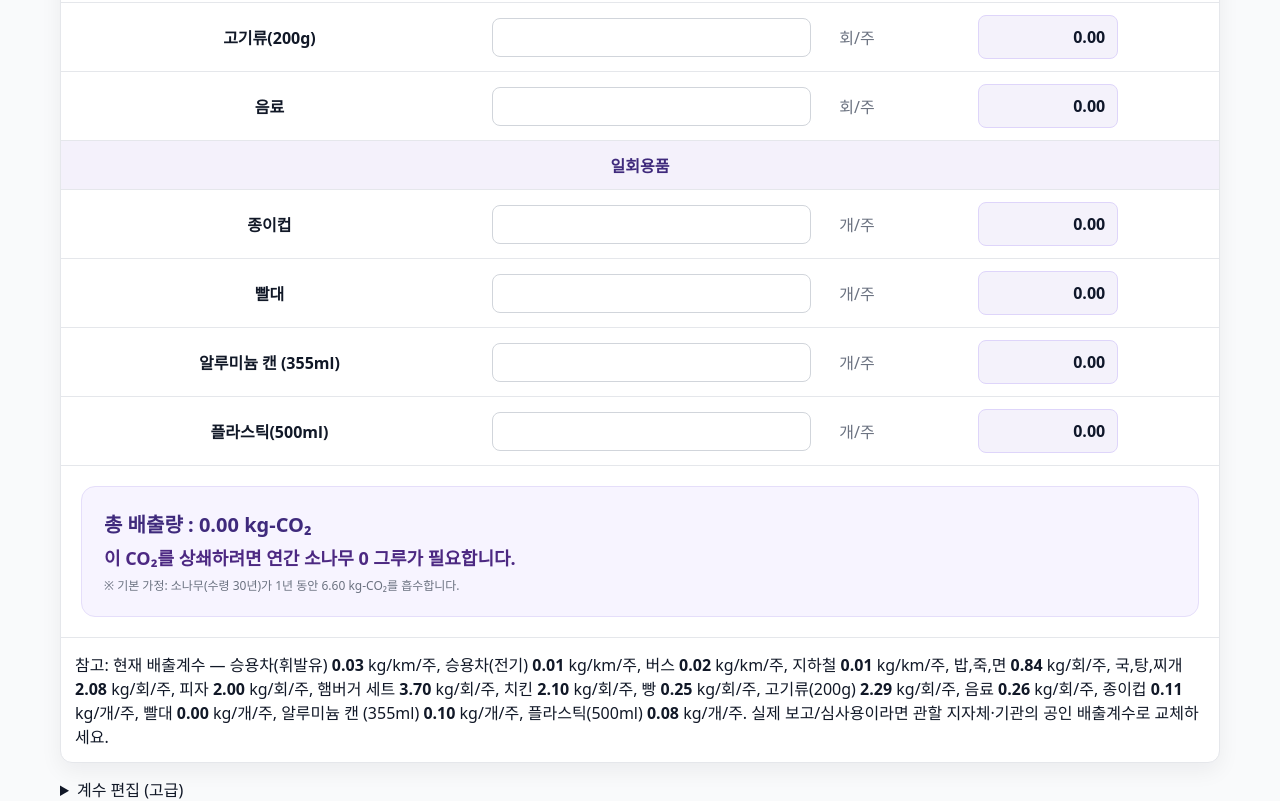
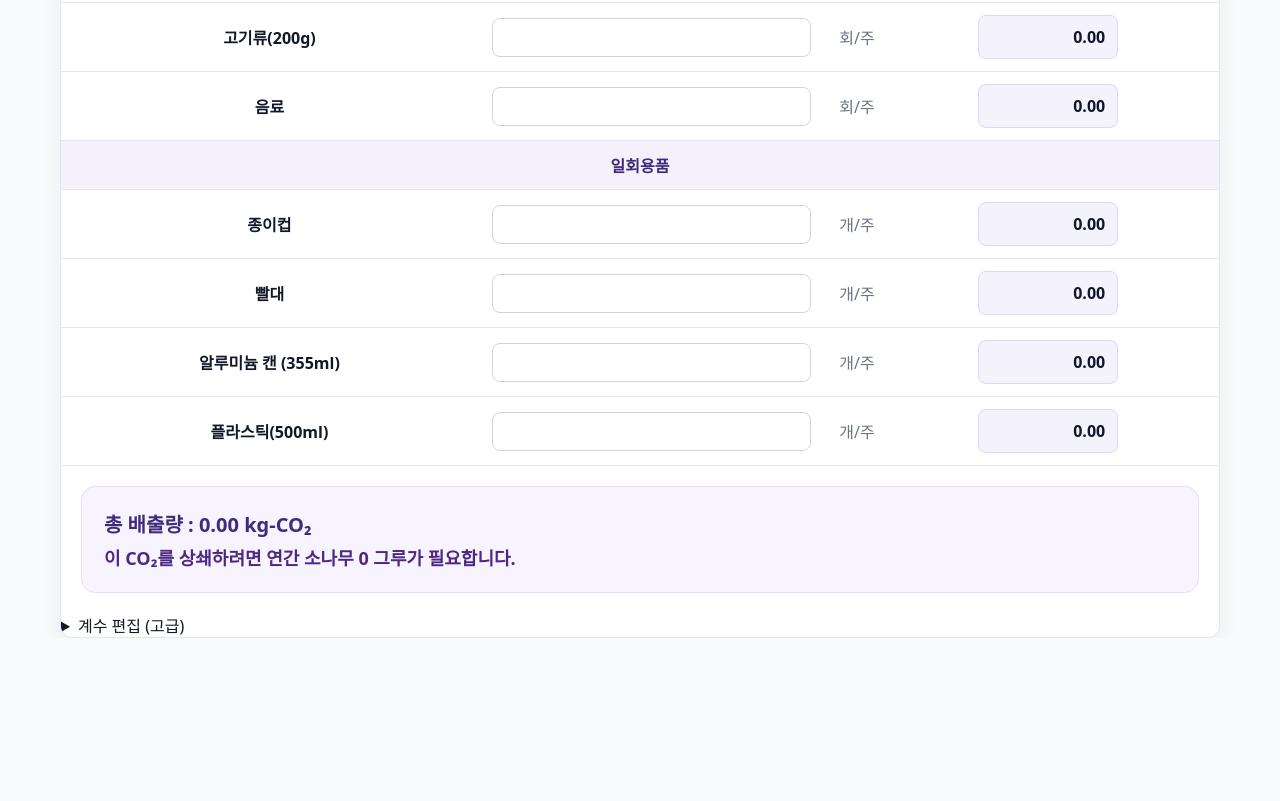
Before and after one commit to Dalzero/co2-calc, a plain HTML site: page index.html in a window 1280 px wide. Shown: the part 1051-1852 px from the top of the page. After the commit the page ends 1689 px from the top, so only its background shows below. Drawn offline with Linux system fonts and the light colour scheme.

Commit message:
Update index.html
delete ##

```diff
--- a/index.html
+++ b/index.html
@@ -95,7 +95,7 @@
   <div class="container">
     <header>
       <h1>CO₂ 배출량 계산기</h1>
-      <div class="sub">첫 페이지 (입력표). 값 입력 시 자동으로 <b>CO₂ 배출량(kg)</b>을 계산합니다.
+      <div class="sub">값 입력 시 자동으로 <b>CO₂ 배출량(kg)</b>을 계산합니다.
         우측 상단의 <em>계수 보기</em> 버튼으로 현재 사용 중인 배출계수를 확인할 수 있습니다.</div>
     </header>
 
@@ -265,15 +265,7 @@
       <div class="summary" id="summaryBox">
         <div class="total-line">총 배출량 : <span id="sumCO2">0.00</span> kg-CO₂</div>
         <div class="trees">이 CO₂를 상쇄하려면 연간 소나무 <span id="tree-count">0</span> 그루가 필요합니다.</div>
-        <div class="note">※ 기본 가정: 소나무(수령 30년)가 1년 동안 <span id="tree-per-year">6.60</span> kg-CO₂를 흡수합니다.</div>
       </div>
-
-
-
-      <div class="help" id="helpText" style="padding:14px; border-top:1px solid var(--border);">
-        참고: 현재 배출계수(임시 기본값)는 LNG 1.90 kg/m³, LPG 3.00 kg/kg, 등유 2.54 kg/ℓ, 연탄 8.00 kg/장, 수도 0.35 kg/m³, 전기 0.45 kg/kWh, 쓰레기 0.00 kg/ℓ 로 설정되어 있습니다.
-        실제 보고/심사용이라면 관할 지자체·기관의 공인 배출계수로 교체하세요.
-      </div></div>
 
 
 
```
